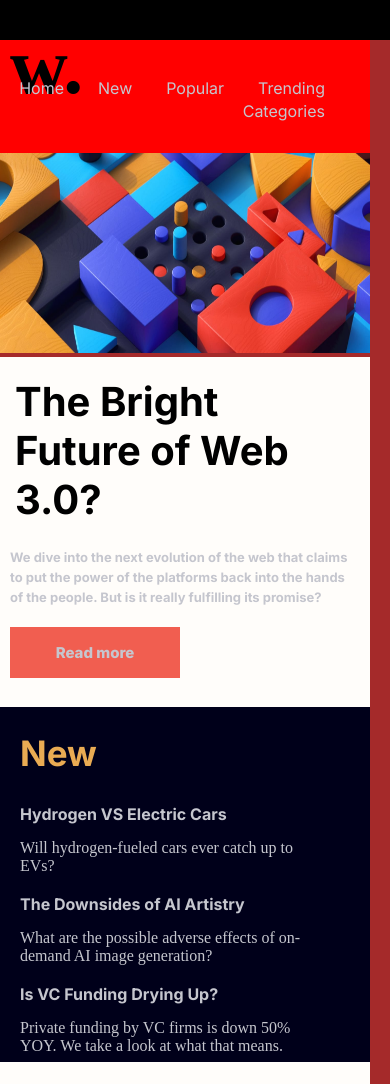
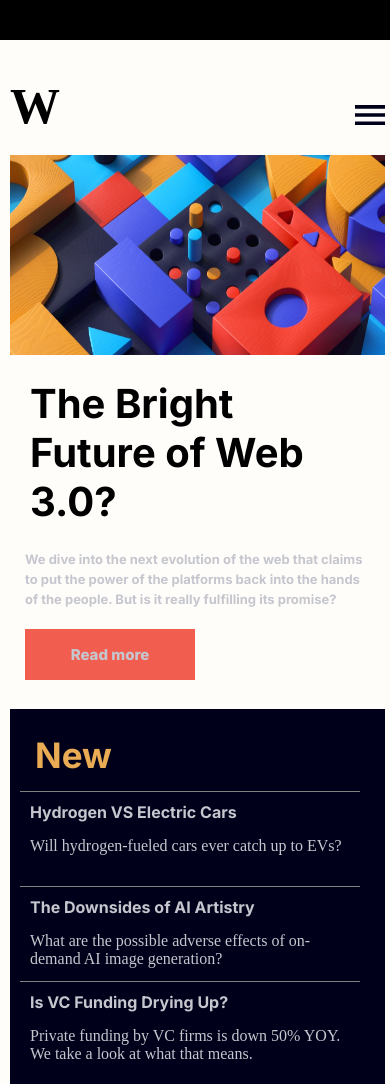
Before and after one commit to tiagolaurentino/Desafio-06, a plain HTML site: page index.html in a window 390 px wide. Shown: the top 1084 px of the page. Drawn offline with Linux system fonts and the light colour scheme.

Commit message:
desafio 06 finalizado.

```diff
--- a/index.html
+++ b/index.html
@@ -21,17 +21,28 @@
 <body class="container">
 
   <main>
-    <div class="um">
+    <header class="um">
+        <h1>W</h1>
 
       <menu>
-        <div class="w">w.</div>
-        <p class="espaço">Home</p>
-        <p class="espaço">New</p>
-        <p class="espaço">Popular</p>
-        <p class="espaço">Trending</p>
-        <p class="espaço">Categories</p>
-    </div>
-
+        <ul>
+          <div class="espaço">
+            <li > <a href="#">Home</a></li>
+          </div>
+          <div class="espaço">
+            <li > <a href="#">New</a></li>
+          </div>
+          <div class="espaço">
+            <li > <a href="#">Popular</a></li>
+          </div>
+          <div class="espaço">
+            <li > <a href="#">Trending</a></li>
+          </div>
+          <div class="espaço">
+            <li > <a href="#">Categories</a></li>
+          </div>
+        </ul>
+      </header>
        <div class="quadrupo">
          <div class="trio">
            <div class="imagem"> <img src="../Desafio-06/assets/images/image-web-3-desktop.jpg" alt=""></div>
--- a/style.css
+++ b/style.css
@@ -19,26 +19,45 @@ main {
     background-color: hsl(36, 100%, 99%);
 }
 
-.w {
+
+header > h1 {
     color: black;
-    text-align: left;
+
     font-weight: bolder;
-    font-size: 80px;
+    font-size: 50px;
 }
 .um {
+    margin-top: 20px;
     background-color: hsl(36, 100%, 99%);
-   text-align: end;
+   height: 80px;
    width: 1079px;
-   padding: 15px;
+   padding-top: 20px;
    color: hsl(233, 8%, 79%);
    padding-bottom: 30px;
    line-height: 22px;
 }
 .espaço {
-    display:inline-flex;
-    padding-right: 30px;
+    display: inline-block;
+    width: 100px;
+
+}
+
+menu {
+    float: right;
+}
+menu > ul {
+    list-style-type: none;  /*tirar as bolinhas das listas*/
+}
+
+ a {
     font-family: 'Inter', sans-serif;
-}
+    color: hsl(233, 8%, 79%);
+    text-decoration: none;
+    padding: 10px;
+ }
+  a:hover{
+   color: chartreuse;
+  }
 
 .imagem {
     background-color: chartreuse;
@@ -101,10 +120,12 @@ h4 {
     font-family: 'Inter', sans-serif;
 }
 .texto {
+    border-top: 1px solid gray;
     width: 340px;
-    height: 90px;
-    padding: 15px;
+    height: 95px;
+    padding: 10px;
     color: hsl(233, 8%, 79%);
+
 }
  .seis {
     background-color: hsl(36, 100%, 99%);
@@ -172,21 +193,30 @@ h4 {
     margin: auto;
     height: 1500px;
     width: 400px;
-    background-color: brown;
-    padding-right: 50px;
+
+   padding: 15px;
     position: relative;
    }
  .cinco {
     background-color: hsl(240, 100%, 5%);
     width: 375px;
-   right: 25px;
+   right: 10px;
    position: absolute;
  }
  .um {
-    background-color: red;
+    background-color: hsl(36, 100%, 99%);
     width: 375px;
+   background-image: url(../Desafio-06/assets/images/icon-menu.svg);
+  background-size: 30px 20px;
+  background-repeat: no-repeat;
+  background-position: right;
+  padding-right: 200px;
+ }
+ menu {
+    display: none;
+ }
 
- }
+
  .quadrupo, .trio, .imagem, img, .dois  {
     width: 375px;
     display: inline-block;
@@ -202,5 +232,7 @@ h4 {
     height: 420px;
     width: 375px;
     display: inline-block;
-    bottom: 58px;
+    bottom: 28px;
+    right: 10px;
  }
+ }
```
